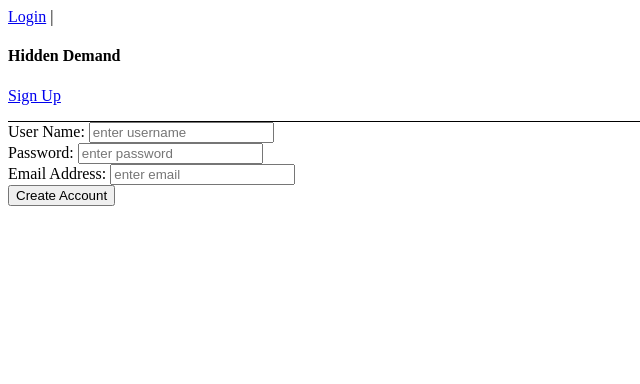
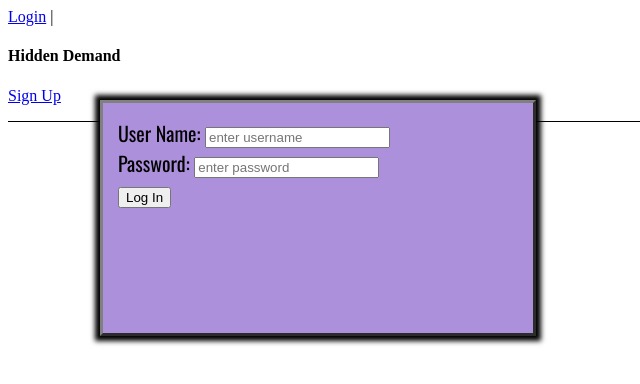
Before and after one commit to Pink-Fairy-Armadillo-NY-32/Hidden-Demand, a React app: page /login in a window 1280 px wide. Shown: the top 384 px of the page, without its empty margins (0-640 px from the left). Built offline with nearby package versions, Linux system fonts and the light colour scheme.

Commit message:
changes for modal navigation

```diff
--- a/index.html
+++ b/index.html
@@ -11,6 +11,7 @@
 </head>
 <body>
     <main id="app"></main>
+    <modal id="modal_root"></modal>
 </body>
 <script src="dist/bundle.js"></script>
 </html>
--- a/src/client/App.jsx
+++ b/src/client/App.jsx
@@ -1,10 +1,9 @@
-import LoginSignup from './Components/LoginSignup.jsx';
 import Nav from './Containers/NavigationContainer.jsx';
 import Main from './Containers/MainContainer.jsx';
 import React, { useState } from 'react';
 
 const App = () => {
-    const [loggedIn, setLogin] = useState("something silly");
+    const [loggedIn, setLogin] = useState(false);
     return (
      <div className="app">
        <section>
--- a/src/client/Components/LoginSignup.jsx
+++ b/src/client/Components/LoginSignup.jsx
@@ -1,10 +1,29 @@
 import React, { useState } from 'react';
 import { Link, withRouter } from 'react-router-dom';
-
+import { useNavigate } from "react-router-dom";
+import { createPortal } from "react-dom";
 
 const LoginSignup = props => {
+  let navigate = useNavigate();
+  const modalStyle = {
+    position: "fixed",
+    left: 100,
+    top: 100,
+    height: "200px",
+    width: "400px",
+    backgroundColor: "#ad90dc",
+    color: "##FFF",
+    fontSize: "20px",
+    borderStyle: "outset",
+    borderColor: "gray",
+    borderSize: "5px",
+    padding: "15px",
+    fontFamily: "'Oswald', 'sans-serif'",
+    boxShadow: "0px 0px 5px 5px",
+    display: "inline-block",
+    textAlign: "left"
 
-
+  };
 
   // Handles input boxes for storage of variable names
   const useInput = init => {
@@ -21,7 +40,7 @@ const LoginSignup = props => {
    const [ email, emailOnChange ] = useInput('');
 
   const sendSignUpRequest = ()=>{
-    console.log(username, password, email)
+    console.log('sending sign up request')
     if (username === ''){console.log('username must be input')}
     if (password === ''){console.log('password must be input')}
     if (email === ''){console.log('email must be input')}
@@ -42,7 +61,7 @@ const LoginSignup = props => {
       })
         .then(resp => resp.json())// WHAT IS THE RESPONSE HERE? WE USING COOKIES?
         .then(()=>{console.log(`success!`)})
-        .then(() => {props.history.push('/')})
+        .then(() => {navigate("../", { replace: true });})
         .catch(err=>{console.log(err)})
 
     }
@@ -50,6 +69,7 @@ const LoginSignup = props => {
   }
 
   const sendLogInRequest = ()=>{
+    console.log('sending log in request')
     if (username === ''){console.log('username must be input')}
     if (password === ''){console.log('password must be input')}
     if (username !== '' && password !== ''){
@@ -66,40 +86,58 @@ const LoginSignup = props => {
         body: JSON.stringify(requestBody)
       })
         .then(resp => resp.json()) // WHAT IS THE RESPONSE HERE? WE USING COOKIES?
-        .then(()=>{console.log(`success!`)})
-        .then(() => {props.history.push('/')})
+        .then(()=>{navigate("../", { replace: true });})
+        // .then(() => {props.history.push('/')})
         .catch(err=>{console.log(err)})
 
     }
     else {return console.log('check errors above')}
   }
 
+ // Conditionally render button text and email input based on whether user is signing up or logging in
 
+ let buttonText;
+ let emailInputDiv;
+ let buttonPress;
 
-    return (
-      <main>
-          <div class = "inputBox" id = "usernameInput">
+ if (props.type === 'login'){
+   buttonText = 'Log In';
+   buttonPress = sendLogInRequest;
+ }
+
+ if (props.type === 'signup'){
+   buttonText = 'Create Account';
+
+   emailInputDiv=[
+     <div className = "inputBox" id = "emailInput">
+       <label id="email">Email Address: </label>
+       <input name="email" placeholder="enter email" onChange={emailOnChange}/>
+     </div>
+   ]
+   buttonPress = sendSignUpRequest;
+ }
+// ------------------------------- Return HTML elements -----------------------------------------------------
+      return (
+     createPortal(
+      <main style={modalStyle}>
+          <div className = "inputBox" id = "usernameInput">
           <label id="username">User Name: </label>
           <input name="username" placeholder="enter username" onChange={usernameOnChange} />
         </div>
-        <div class = "inputBox" id = "passwordInput">
+        <div className = "inputBox" id = "passwordInput">
           <label id="password">Password: </label>
-          <input name="password" placeholder="enter password" onChange={passwordOnChange} />
+          <input name="password" type = "password" placeholder="enter password" onChange={passwordOnChange} />
         </div>
 
         {/* need to change this to conditionally render based on whether signing up or logging in */}
-        <div class = "inputBox" id = "emailInput">
-          <label id="email">Email Address: </label>
-          <input name="email" placeholder="enter email" onChange={emailOnChange}/>
-        </div>
+        {emailInputDiv}
 
       <button type="button" className="btnMain" onClick={
-        sendSignUpRequest
-      }>Create Account</button>
-
-
-      </main>
-
+    buttonPress
+  }>{buttonText}</button>
+      </main>,
+      document.getElementById("modal_root")
+     )
    )
 }
 
--- a/src/client/Containers/NavigationContainer.jsx
+++ b/src/client/Containers/NavigationContainer.jsx
@@ -16,6 +16,7 @@ const Nav = (props) =>  {
         <h1>Hidden Demand</h1>
         {console.log(props.loginState)}
         <Link to="/signup" >Sign Up</Link>
+
       </nav>
       <Outlet />
        </section>
```
Also changed, not shown: LoginSignup.jsx (added, +122 -0 lines).
